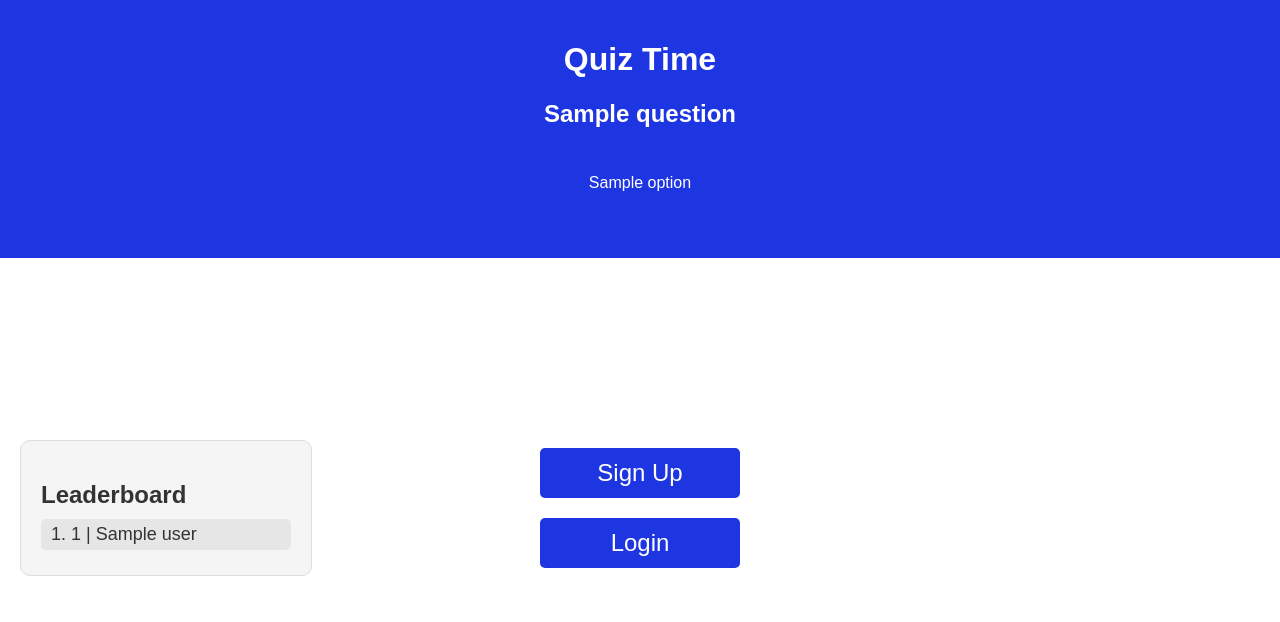
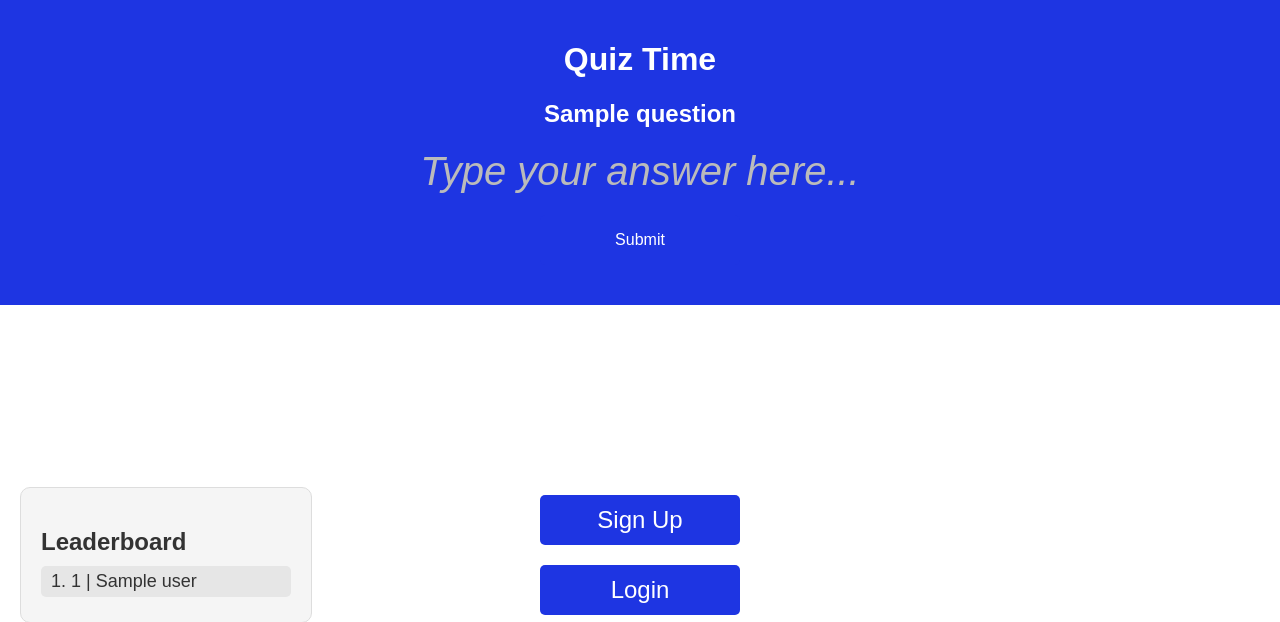
Before and after one commit to TageHe/Pappa-Projekt, a Flask app: template website/templates/quiz.html in a window 1280 px wide. Shown: the top 622 px of the page. Run offline with Flask 3, Linux system fonts and the light colour scheme; the template is opened without the code that fills it: most values are stand-ins (such as "Sample title", 1, 10 or a date in 2020).

Commit message:
Text field answer

```diff
--- a/website/templates/quiz.html
+++ b/website/templates/quiz.html
@@ -8,76 +8,63 @@
 <div style="margin-bottom: 20px; text-align: center; width: 100%;">
 
     <!-- Centered question wrapper -->
-    <div class="question-wrapper" style="width: 100%; text-align: center;">
+    <div class="question-wrapper" style = "width: 100%; text-align: center;">
         <!--<h2>Question {{ current_index }} of {{ total_questions }}</h2>-->
         <h2>{{ question.question }}</h2>
+    <div>
+        <form action="/quiz" method="POST">
+            <!-- Centered container for answer input -->
+            <div class = "answer-input-container" style = "position: relative; text-align: center;">
+                <!-- Background-like text area -->
+                <label for="answer" class = "answer-label" style = "display: none;">Enter your answer:</label>
+                <!-- Transparent input field -->
+                <input
+                    type = "text"
+                    id = "answer"
+                    name = "answer"
+                    class = "answer-input"
+                    placeholder = "Type your answer here..."
+                    required>
+                <button type = "submit" class = "submit-button" style = "margin-top: 20px; display: block;">Submit</button>
+            </div>
+        </form>
     </div>
 
-    <form action="/quiz" method="POST">
-        <!-- Centered grid container for answer buttons -->
-        <div class="answers-grid">
-            {% for option in question.options %}
-                {% if question.get('answered_correctly', False) %}
-                    <!-- Hide button if answer is correct -->
-                    <button type="submit" name="answer" value="{{ option }}" class="quiz-button" style="display:none;">
-                        {{ option }}
-                    </button>
-                {% else %}
-                    <button type="submit" name="answer" value="{{ option }}" class="quiz-button">
-                        {{ option }}
-                    </button>
-                {% endif %}
-            {% endfor %}
-        </div>
-    </form>
-</div>
-
 <style>
-    /* Center the answers and allow dynamic horizontal alignment */
-    .answers-grid {
-        display: flex; /* Use flexbox layout */
-        flex-wrap: wrap; /* Allow wrapping to new rows if needed */
-        gap: 5px; /* Space between buttons */
-        justify-content: center; /* Center all buttons horizontally as a group */
-        align-items: center; /* Center all buttons vertically in their rows */
-        text-align: center; /* Center-align button text */
-        max-width: 95%; /* Optional: limit the grid width for better control */
-        margin: 0 auto; /* Center the grid container horizontally */
+    /* Transparent input field styling */
+    .answer-input {
+        background: none; /* No background color */
+        border: none; /* No border except a subtle underline */
+        border-bottom: none; /* Simulates writing area */
+        outline: none; /* Removes the default focus outline */
+        text-align: center; /* Centers the text */
+        width: 75%; /* Fills most of the parent container */
+        font-size: 40px; /* Makes the text prominent */
+        color: #ffffff; /* Text color to match the design */
     }
 
-    /* Styling for each answer button */
-    .quiz-button {
-        flex: 0 1 auto; /* Allow buttons to size dynamically based on content */
-        min-width: 150px; /* Minimum button width */
-        max-width: 200px; /* Optional: limit maximum button width */
-        padding: 10px 20px;
+    /* Placeholder text styling */
+    .answer-input::placeholder {
+        color: #bbb; /* Subtle placeholder color */
+        font-style: italic;
+    }
+
+    .submit-button {
         background-color: #1e35e2;
         color: white;
         border: none;
         border-radius: 5px;
+        padding: 10px 20px;
         font-size: 16px;
         cursor: pointer;
-        transition: background-color 0.3s ease;
+        margin-top: 10px;
+        display: block;
+        margin-left: auto;
+        margin-right: auto;
     }
 
-    /* Button hover effect */
-    .quiz-button:hover {
+    .submit-button:hover {
         background-color: #0262d7;
-    }
-
-    /* Disabled button styling */
-    .quiz-button:disabled {
-        background-color: #cccccc;
-        cursor: not-allowed;
-    }
-
-    /* Center the entire container vertically and horizontally */
-    .quiz-container {
-        display: flex; /* Use flexbox to center everything */
-        justify-content: center; /* Center horizontally */
-        align-items: center; /* Center vertically */
-        min-height: 100vh; /* Full screen height */
-        text-align: center;
     }
 </style>
 
```
Also changed, not shown: website/auth.py (+4 -4 lines), website/templates/login.html (+6 -6 lines), website/templates/quiz_input_field.html (added, +76 -0 lines), website/templates/quiz_original.html (added, +84 -0 lines).
